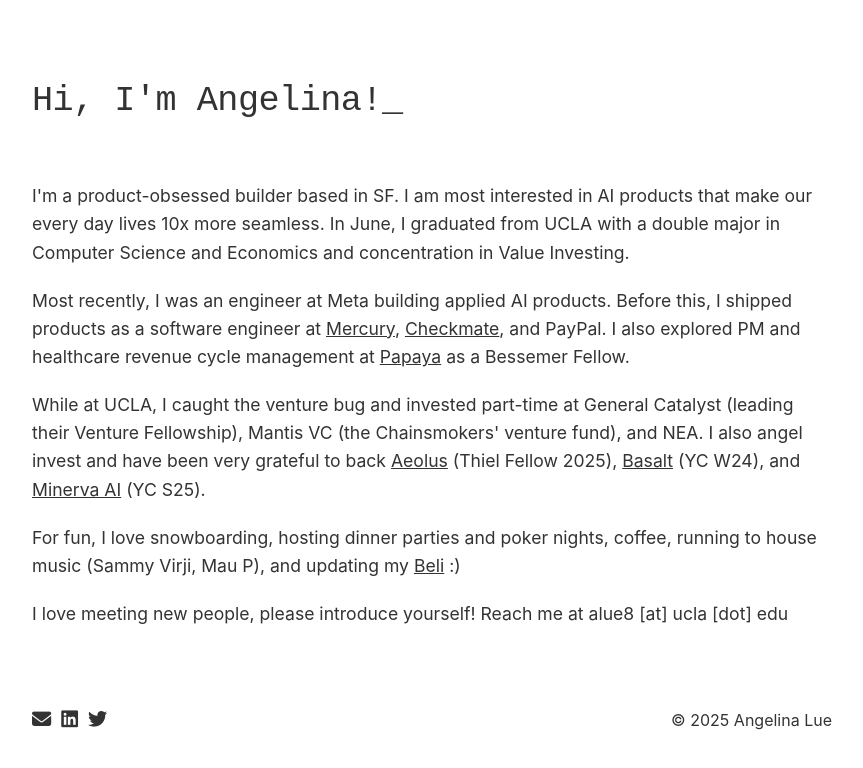
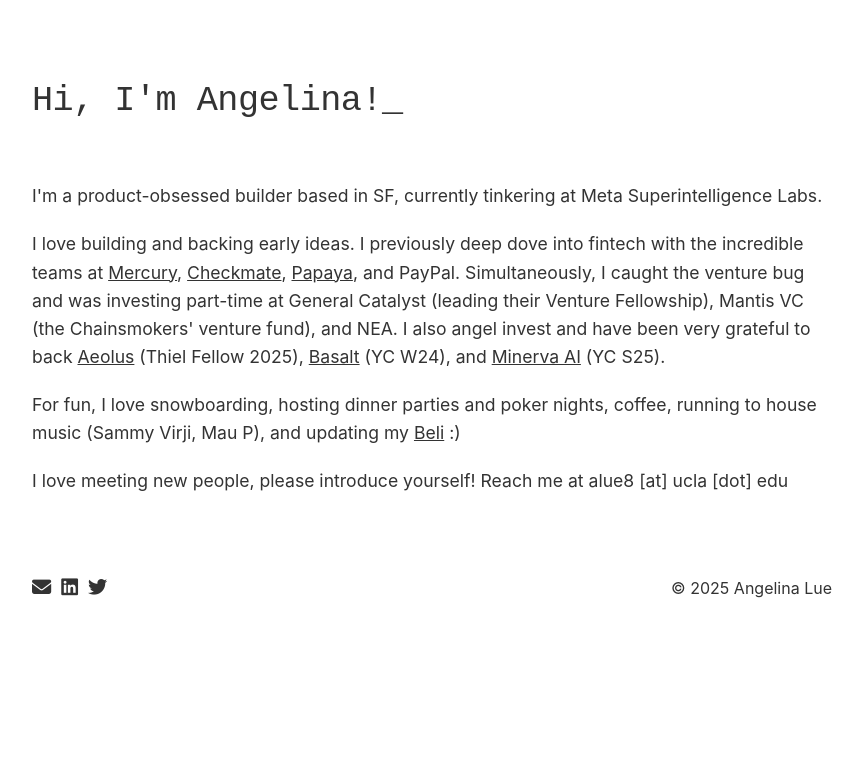
Before and after one commit to AngieLue123/personal-website, a React (Create React App) app: page / in a window 1280 px wide. Shown: the top 768 px of the page, without its empty margins (208-1071 px from the left). Built offline with nearby package versions, Linux system fonts and the light colour scheme; a web font is replaced by a local one.

Commit message:
changed content

```diff
--- a/src/App.js
+++ b/src/App.js
@@ -55,16 +55,20 @@
         {/* About Section */}
         <section id="about" className="section">
           <p>
-            I'm a product-obsessed builder based in SF. I am most interested in AI products that make our every day lives 10x more seamless.
+            I'm a product-obsessed builder based in SF, currently tinkering at Meta Superintelligence Labs.
+
+          </p>
+          {/* <p>
             In June, I graduated from UCLA with a double major in Computer Science and Economics
             and concentration in Value Investing.
-          </p>
+            Before Meta, I shipped products as a software engineer at <a href="https://mercury.com/" target="_blank" rel="noopener noreferrer">Mercury</a>,
+            <a href="https://joincheckmate.com/" target="_blank" rel="noopener noreferrer">Checkmate</a>, and PayPal.
+            I also explored product and revenue cycle management at <a href="https://papayapay.com/" target="_blank" rel="noopener noreferrer">Papaya</a> as a Bessemer Fellow.
+          </p> */}
           <p>
-            Most recently, I was an engineer at Meta building applied AI products.
-            Before this, I shipped products as a software engineer at <a href="https://mercury.com/" target="_blank" rel="noopener noreferrer">Mercury</a>, <a href="https://joincheckmate.com/" target="_blank" rel="noopener noreferrer">Checkmate</a>, and PayPal. I also explored PM and healthcare revenue cycle management at <a href="https://papayapay.com/" target="_blank" rel="noopener noreferrer">Papaya</a> as a Bessemer Fellow.
-          </p>
-          <p>
-            While at UCLA, I caught the venture bug and invested part-time at General Catalyst (leading their Venture Fellowship), Mantis VC (the Chainsmokers' venture fund), and NEA.
+            I love building and backing early ideas. I previously deep dove into fintech with the incredible teams at <a href="https://mercury.com/" target="_blank" rel="noopener noreferrer">Mercury</a>,  <a href="https://joincheckmate.com/" target="_blank" rel="noopener noreferrer">Checkmate</a>, <a href="https://papayapay.com/" target="_blank" rel="noopener noreferrer">Papaya</a>, and PayPal.
+
+            Simultaneously, I caught the venture bug and was investing part-time at General Catalyst (leading their Venture Fellowship), Mantis VC (the Chainsmokers' venture fund), and NEA.
             I also angel invest and have been very grateful to back <a href="https://aeolus.earth/" target="_blank" rel="noopener noreferrer">Aeolus</a>  (Thiel Fellow 2025), <a href="https://basalt.space/" target="_blank" rel="noopener noreferrer">Basalt</a> (YC W24), and <a href="https://www.tryminerva.ai/" target="_blank" rel="noopener noreferrer">Minerva AI</a> (YC S25).
           </p>
           <p>
```
